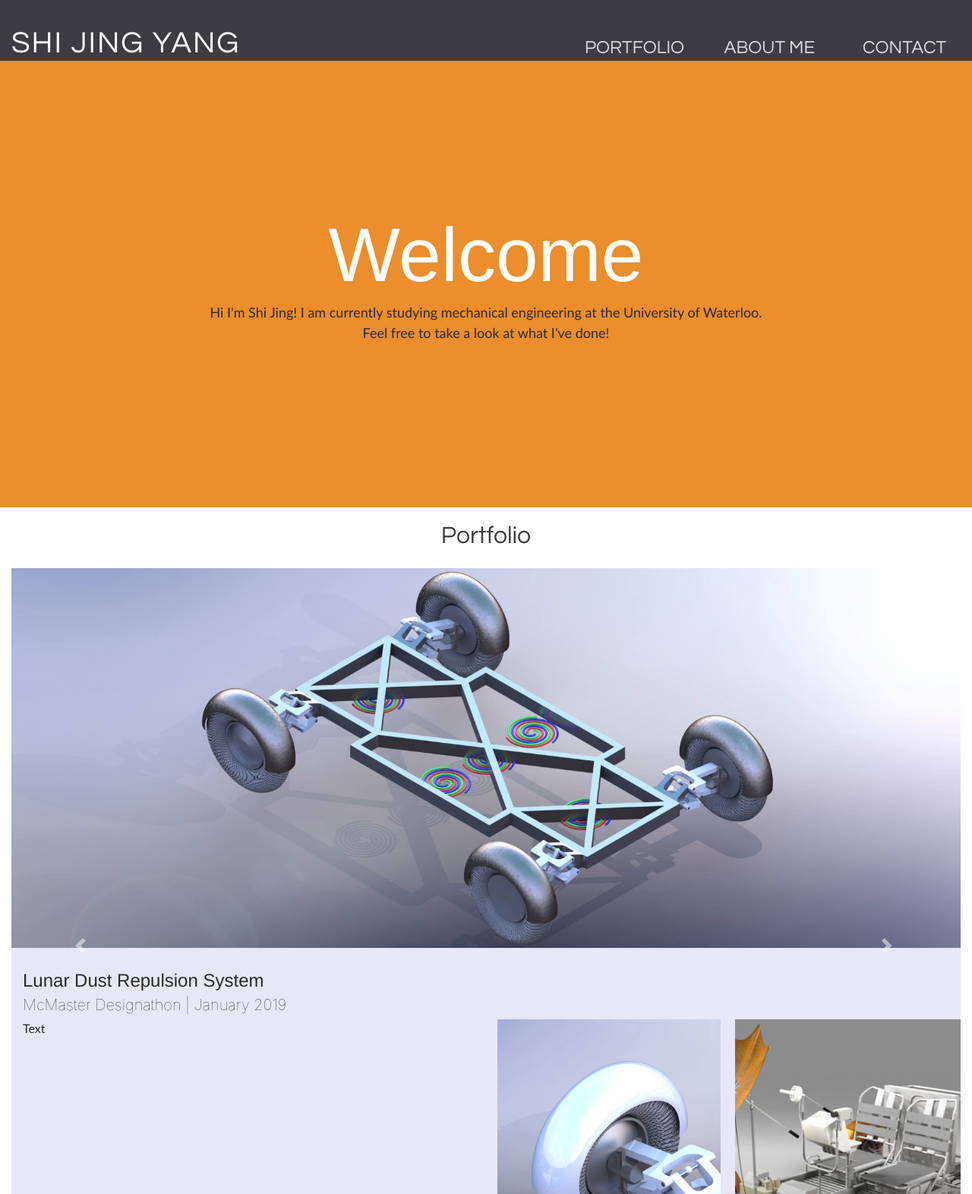
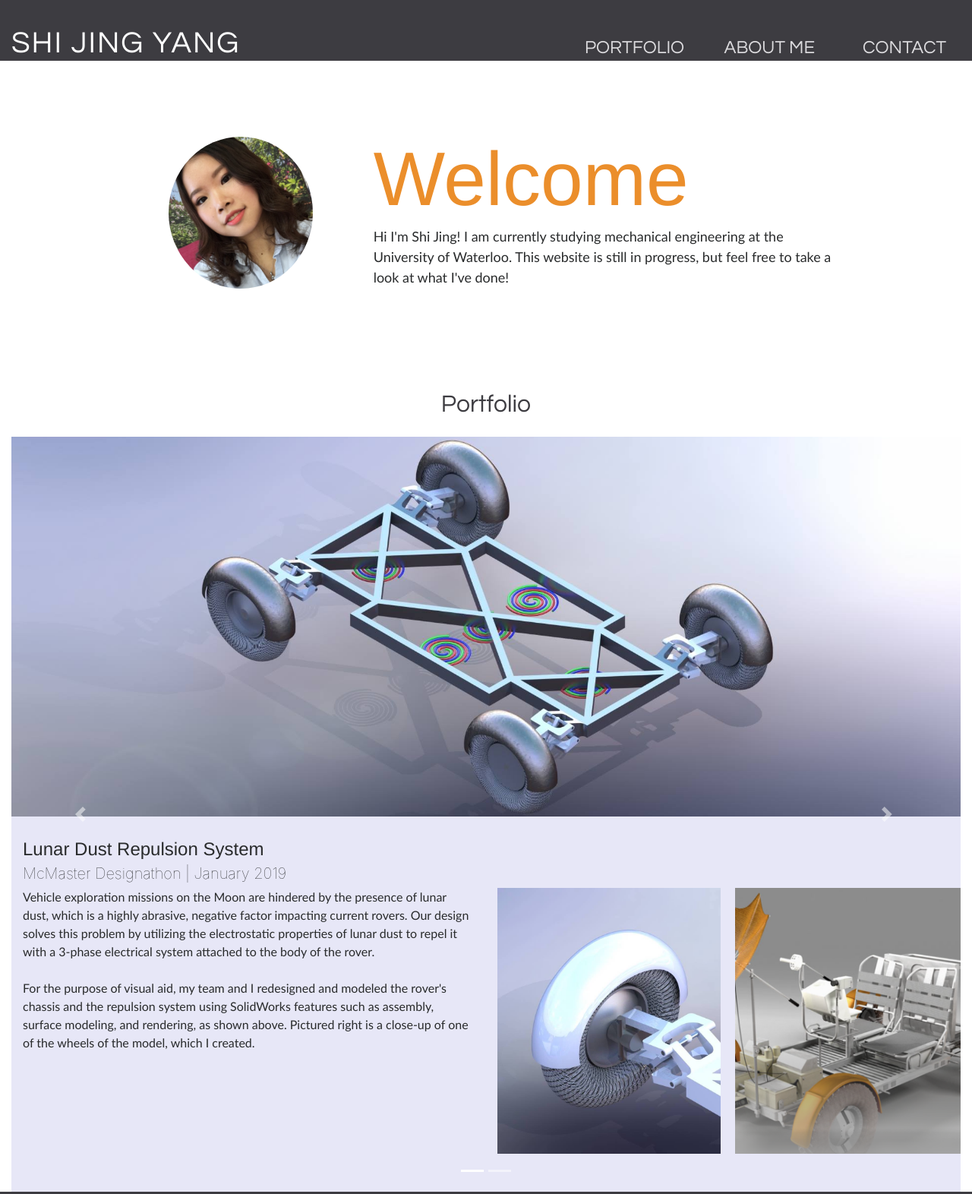
Before and after one commit to sj6yang/sj6yang.github.io, a plain HTML site: page index.html in a window 1280 px wide. Shown: the top 1572 px of the page at 76% size. Drawn offline with nearby package versions, Linux system fonts and the light colour scheme.

Commit message:
Add files via upload

```diff
--- a/index.html
+++ b/index.html
@@ -44,11 +44,14 @@ integrity="sha384-MCw98/SFnGE8fJT3GXwEOngsV7Zt27NXFoaoApmYm81iuXoPkFOJwJ8ERdknLP
       <!--.................... 1.Introduction At Top .......................-->
 
       <div id="welcome" class="row">
-        <div class="col">
+        <div class="col-sm-6 col-md-4">
+          <img src="./Pic.jpg" alt="Picture Of Me" height="200px">
+        </div>
+        <div class="col-sm-6 col-md-8">
             <h2>Welcome</h2>
             <!--<h5>Student | Designer | Artist | Musician</h5>-->
             <p>Hi I'm Shi Jing! I am currently studying mechanical engineering
-              at the University of Waterloo. Feel free to take a look at what I've done!
+              at the University of Waterloo. This website is still in progress, but feel free to take a look at what I've done!
             </p>
         </div>
       </div>
@@ -122,7 +125,18 @@ integrity="sha384-MCw98/SFnGE8fJT3GXwEOngsV7Zt27NXFoaoApmYm81iuXoPkFOJwJ8ERdknLP
                 </div>
                 <div class="row">
                   <div class="col-sm-4 col-lg-6">
-                    <p>Text</p>
+                    <p>
+                      Vehicle exploration missions on the Moon are hindered by the presence
+                      of lunar dust, which is a highly abrasive, negative factor impacting
+                      current rovers. Our design solves this problem by utilizing the electrostatic properties of lunar dust
+                      to repel it with a 3-phase electrical system attached to the body of the rover.
+                      <br>
+                      <br>
+                      For the purpose of visual aid, my team and I redesigned and modeled the rover's chassis and the repulsion system
+                      using SolidWorks features such as assembly, surface modeling, and rendering, as shown above. Pictured right is a
+                      close-up of one of the wheels of the model, which I created.
+
+                    </p>
                   </div>
                   <div class="col-sm-4 col-lg-3 image">
                     <img src="./Iso Wheel View.jpg" alt="Lunar Wheel" height="350px">
@@ -149,8 +163,28 @@ integrity="sha384-MCw98/SFnGE8fJT3GXwEOngsV7Zt27NXFoaoApmYm81iuXoPkFOJwJ8ERdknLP
                   </div>
                 </div>
                 <div class="row">
-                  <div class="col">
-                    <p>Text</p>
+                  <div class="col-sm-4 col-lg-6">
+                    <p>
+                      The Midnight Sun team is currently in the design phase of its
+                      newest vehicle, the MSXIV, which is set to compete by 2020.
+                      As part of the aerobody sub-team, I contribute to the generation of
+                      conceptual models in SolidWorks (as depicted above), which aim to narrow down the horde of
+                      possible choices into one final design.
+                      <br>
+                      <br>
+                      Meanwhile, the previous vehicle MSXII (pictured on the right) is actively maintained and repaired for upcoming
+                      competitions, such as the American Solar Challenge. Between a door hinge, a parking brake, and
+                      a charging port, I have designed and implemented solutions for multiple crucial parts of the old vehicle.
+                      <br>
+                    </p>
+
+
+                  </div>
+                  <div class="col-sm-4 col-lg-3 image">
+                    <img src="./MS.jpg" alt="Race-1" height="350px">
+                  </div>
+                  <div class="col-sm-4 col-lg-3 image">
+                    <img src="./MS-3.jpg" alt="Race-2" height="350px">
                   </div>
                 </div>
               </div>
@@ -285,9 +319,8 @@ integrity="sha384-MCw98/SFnGE8fJT3GXwEOngsV7Zt27NXFoaoApmYm81iuXoPkFOJwJ8ERdknLP
         </div>
       </div>
       -->
+
       <!--
-
-
       <div style="position:relative;" class="row">
         <div id="about-me-title" class="col">
            <h2>About Me</h2>
@@ -295,6 +328,7 @@ integrity="sha384-MCw98/SFnGE8fJT3GXwEOngsV7Zt27NXFoaoApmYm81iuXoPkFOJwJ8ERdknLP
         <div id="about-me-anchor" style="position:absolute; top:-80px;">
         </div>
       </div>
+
 
         <div id="about" class="row">
           <div id="music" class="col">
@@ -362,6 +396,7 @@ integrity="sha384-MCw98/SFnGE8fJT3GXwEOngsV7Zt27NXFoaoApmYm81iuXoPkFOJwJ8ERdknLP
           </div>
         </div>
       -->
+
       <!--...........................Contact..............................-->
       <div id="contact-tab" class="row">
         <div class="col">
--- a/style.css
+++ b/style.css
@@ -50,12 +50,16 @@ h5
   font-size: 35px;
   font-weight: lighter;
 */
+#welcome
+{
+  background-color: white;
+}
 #welcome h2
 {
   font-size: 100px;
-  text-align: center;
-  padding-top: 200px;
-  color: white;
+  text-align: left;
+  padding: 100px 0px 0px 50px;
+  color: #EB8E2B;
   font-weight: lighter;
   font-family: Helvetica Neue, Helvetica, Arial, sans-serif;
 }
@@ -66,10 +70,19 @@ h5
 }*/
 #welcome p
 {
-  padding: 0px 250px 200px 250px;
-  text-align: center;
+  padding: 0px 150px 100px 50px;
+  float: left;
+  text-align: left;
   font-size: 18px;
 }
+#welcome img
+{
+  border-radius: 50%;
+  float: right;
+  position: relative;
+  top: 100px;
+}
+
 /*
 .slider
 {
@@ -104,7 +117,7 @@ h5
 }
 .parallax-midnight
 {
-  background-image: url("./MS.jpg");
+  background-image: url("./MS-2.jpg");
   height: 500px;
   background-attachment: fixed;
   background-position: center;
@@ -147,10 +160,6 @@ a:hover
 {
   color: #EB8E2B;
   text-decoration: none;
-}
-#welcome
-{
-  background-color:#EB8E2B;
 }
 
 /*#intro
```
Also changed, not shown: MS-2.JPG (added), Pic.jpg (added).
